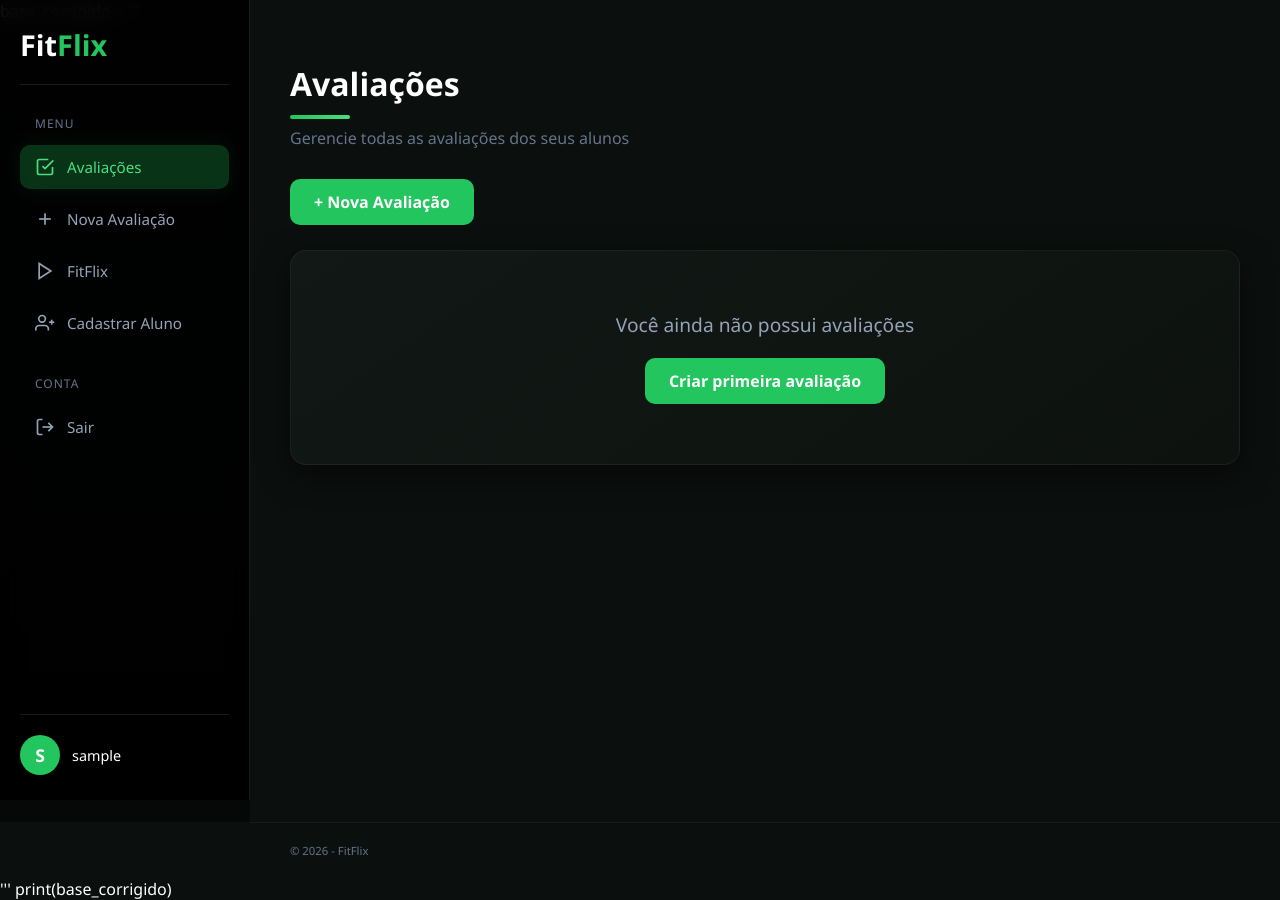
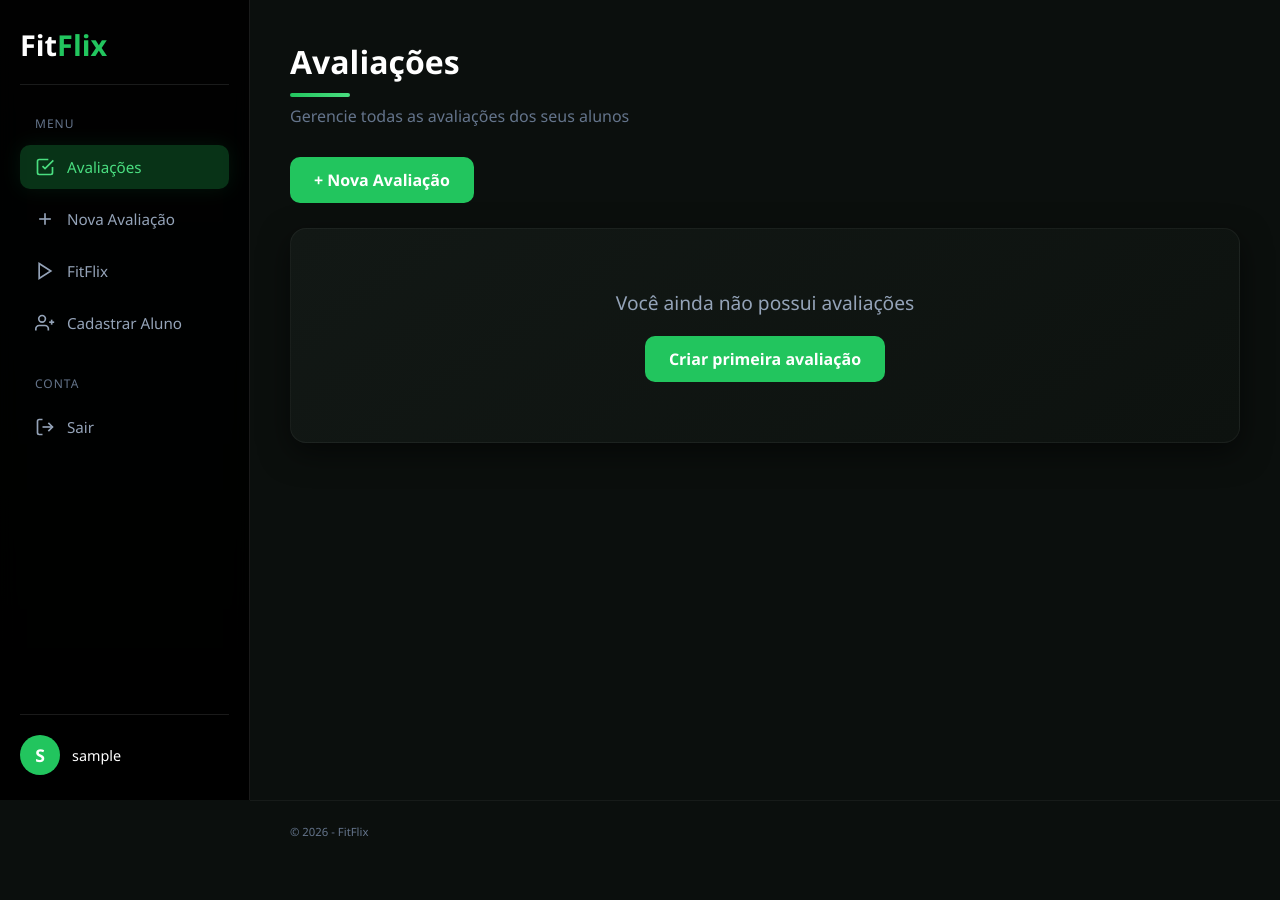
Before and after one commit to matheuspdev91/avaliaca-fisica-saas, a Django app: page /avaliacoes/ in a window 1280 px wide. After the commit the page ends 836 px from the top, so only its background shows below. Run offline with Django 5.2, Linux system fonts and the light colour scheme; the visitor is signed in with stand-in values (Sample User, id 1); data that the repository does not hold is empty.

Commit message:
Corrigindo o DOCTYPE do base.html

```diff
--- a/core/templates/core/base.html
+++ b/core/templates/core/base.html
@@ -1,5 +1,4 @@
-
-base_corrigido = '''<!DOCTYPE html>
+<!DOCTYPE html>
 <html lang="pt-br">
 <head>
     {% load static %}
@@ -140,6 +139,4 @@ base_corrigido = '''<!DOCTYPE html>
     <script src="{% static 'js/fitflix.js' %}"></script>
 
 </body>
-</html>'''
-
-print(base_corrigido)
+</html>
```
